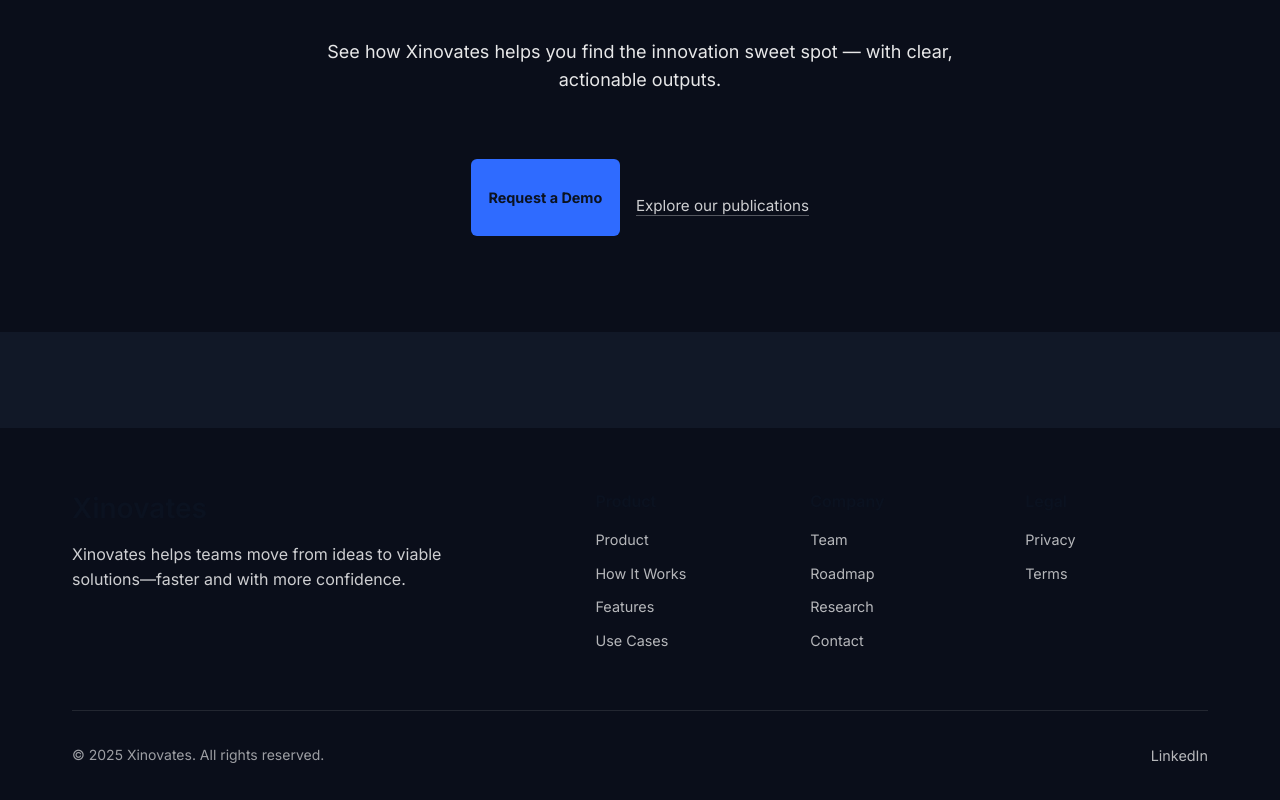
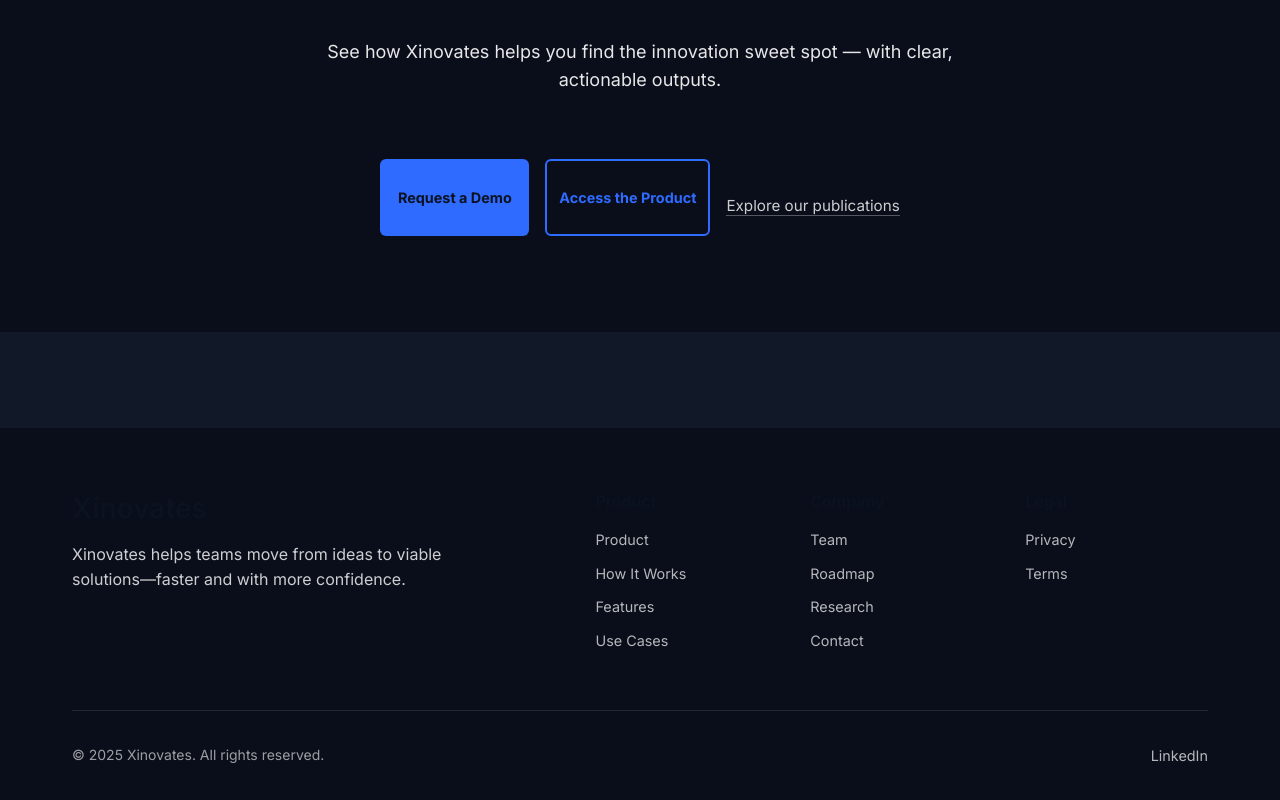
Before and after one commit to masihhashemi/xinovates, a React (Vite) app: page / in a window 1280 px wide. Shown: the part 5692-6492 px from the top of the page. Built offline with nearby package versions, Linux system fonts and the light colour scheme.

Commit message:
Add 'Access the Product' button with external link

```diff
--- a/src/components/Button.jsx
+++ b/src/components/Button.jsx
@@ -1,7 +1,7 @@
 import { Link } from 'react-router-dom'
 import './Button.css'
 
-function Button({ to, href, children, variant = 'primary', className = '', onClick, type = 'button' }) {
+function Button({ to, href, children, variant = 'primary', className = '', onClick, type = 'button', target, rel }) {
   const baseClass = `btn btn-${variant} ${className}`
 
   if (to) {
@@ -14,7 +14,7 @@
 
   if (href) {
     return (
-      <a href={href} className={baseClass} onClick={onClick}>
+      <a href={href} className={baseClass} onClick={onClick} target={target} rel={rel}>
         {children}
       </a>
     )
--- a/src/pages/Home.jsx
+++ b/src/pages/Home.jsx
@@ -313,6 +313,14 @@
             </p>
             <div className="cta-buttons">
               <Button to="/contact" variant="primary">Request a Demo</Button>
+              <Button
+                href="https://xinovates-mas-idea-generator-4-masih-987704009832.us-west1.run.app"
+                variant="secondary"
+                target="_blank"
+                rel="noopener noreferrer"
+              >
+                Access the Product
+              </Button>
             </div>
             <p className="cta-secondary">
               <a href="/research" className="cta-link">Explore our publications</a>
```
Also changed, not shown: 3 other files (tests, documents, lock files or other folders).
